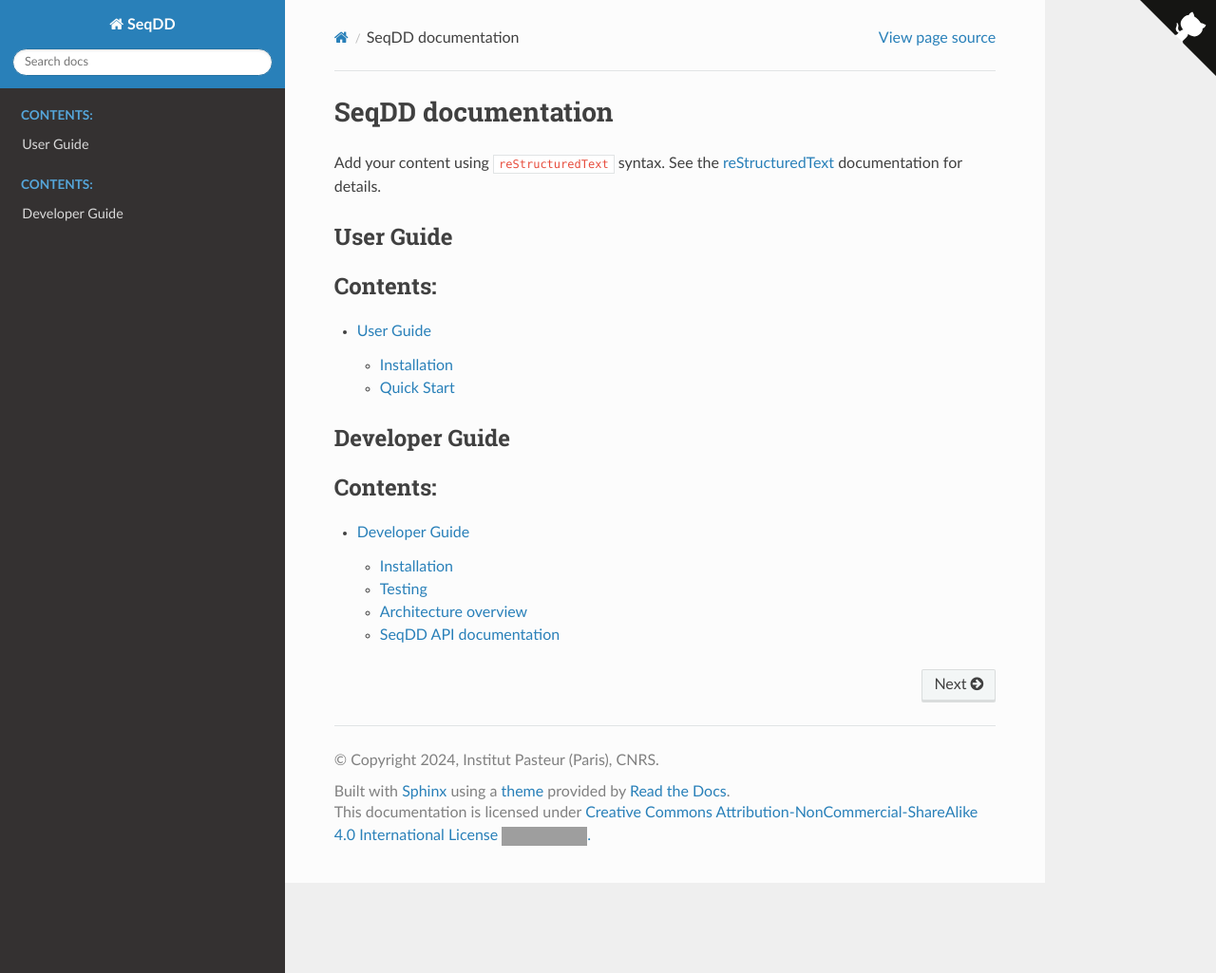
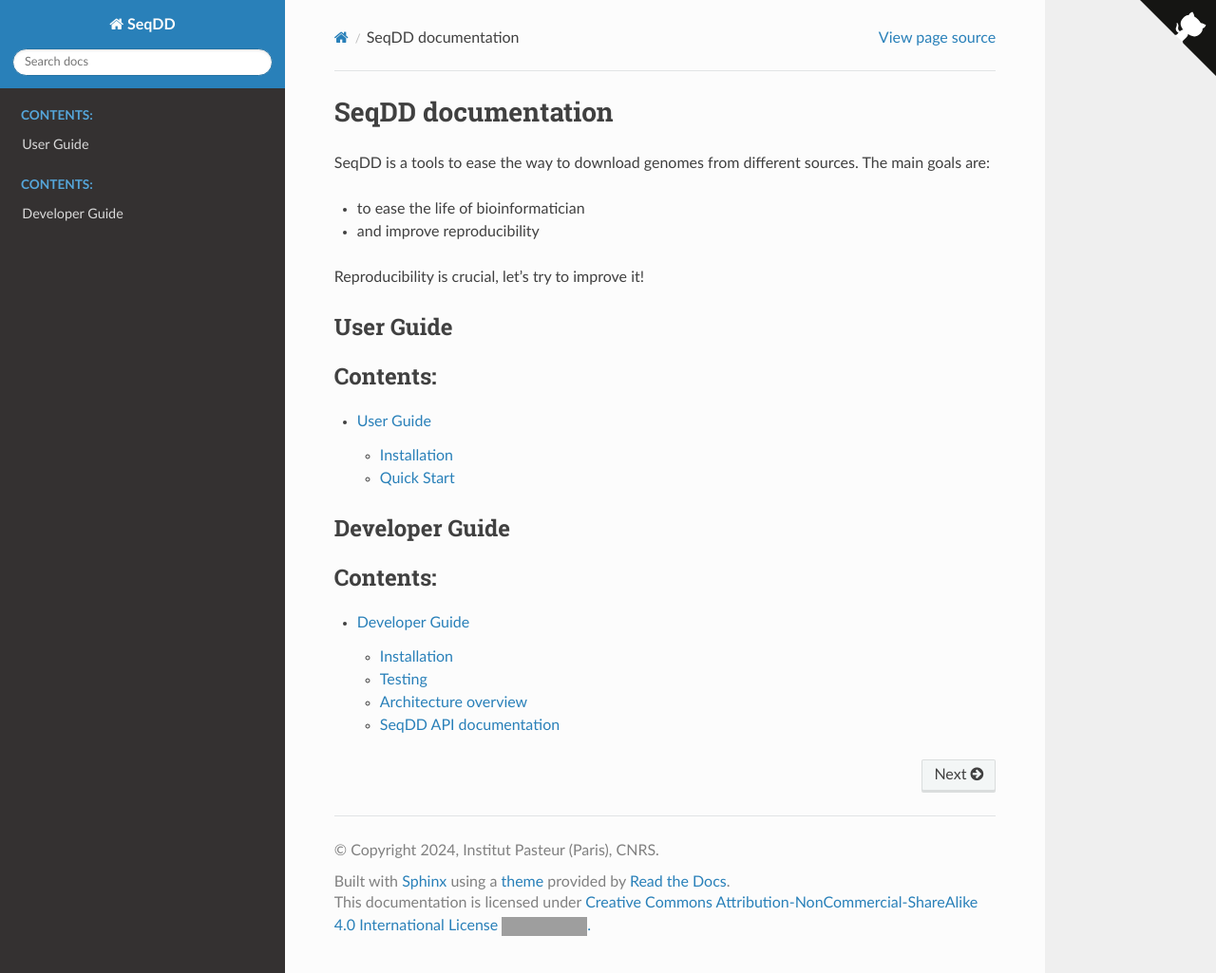
Before and after one commit to yoann-dufresne/seqdd, a Sphinx documentation site: the page built from doc/source/index.rst, in a window 1280 px wide and 1025 px high. Shown: the whole window at 95% size. Built offline with Sphinx 7.4.7 and the Read the Docs theme 3.1.0, drawn with Linux system fonts in a browser that asks for light colours; grey boxes are pictures that could not be loaded.

Commit message:
:pencil2: add one liner on first page about SeqDD

```diff
--- a/doc/source/index.rst
+++ b/doc/source/index.rst
@@ -6,9 +6,15 @@
 SeqDD documentation
 ===================
 
-Add your content using ``reStructuredText`` syntax. See the
-`reStructuredText <https://www.sphinx-doc.org/en/master/usage/restructuredtext/index.html>`_
-documentation for details.
+
+SeqDD is a tools to ease the way to download genomes from different sources.
+The main goals are:
+
+- to ease the life of bioinformatician
+- and improve reproducibility
+
+Reproducibility is crucial, let's try to improve it!
+
 
 ==========
 User Guide
```
